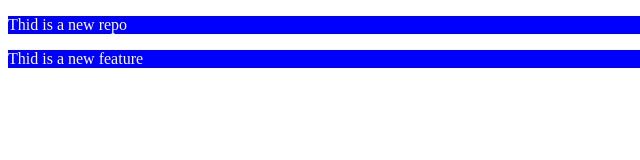
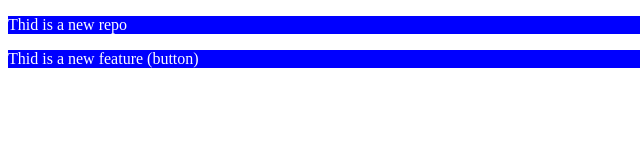
Before and after one commit to senpai-arora/localrepo, a plain HTML site: page index.html in a window 1280 px wide. Shown: the full height of the page, 0-640 px from the left. Drawn offline with Linux system fonts and the light colour scheme.

Commit message:
add button

```diff
--- a/index.html
+++ b/index.html
@@ -4,5 +4,5 @@
 </head>
 <body>
     <p>Thid is a new repo </p>
-    <p>Thid is a new feature </p>
+    <p>Thid is a new feature (button)</p>
 </body>
```
